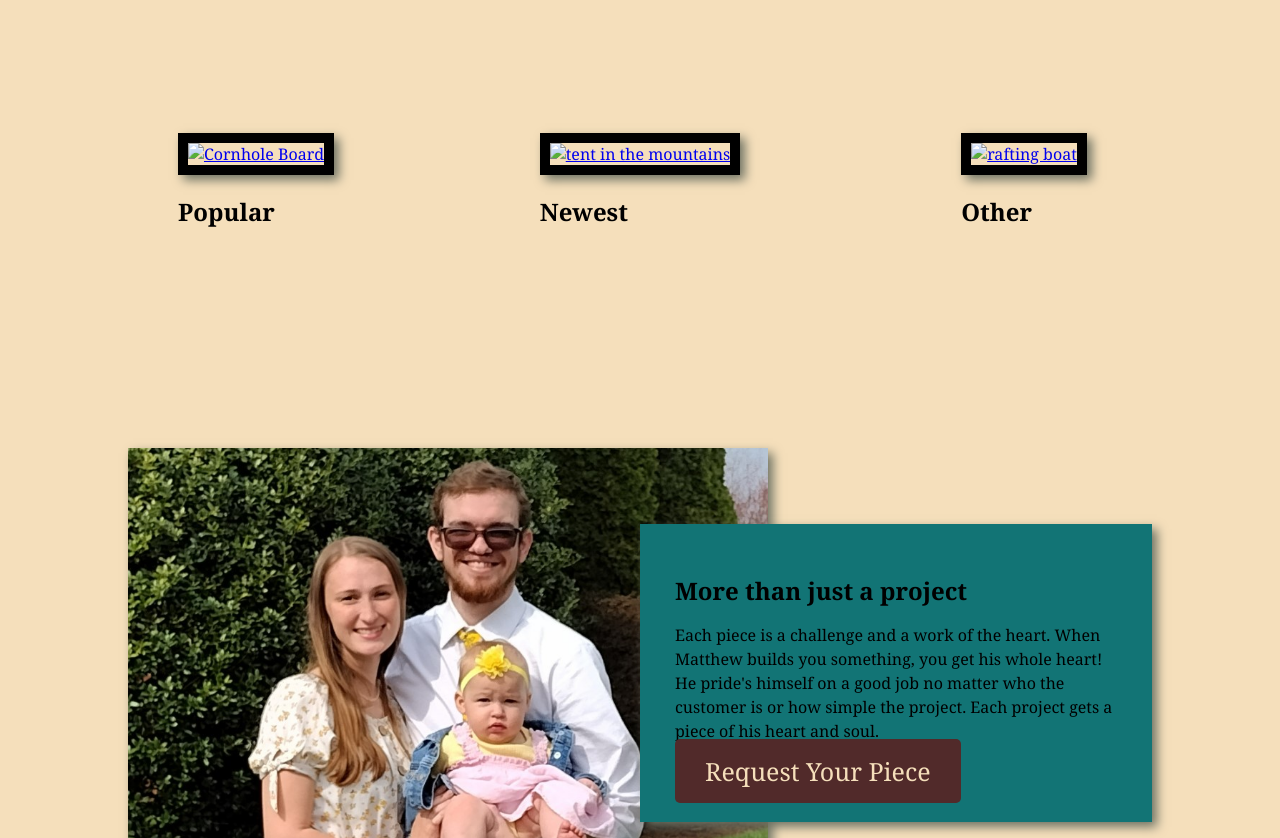
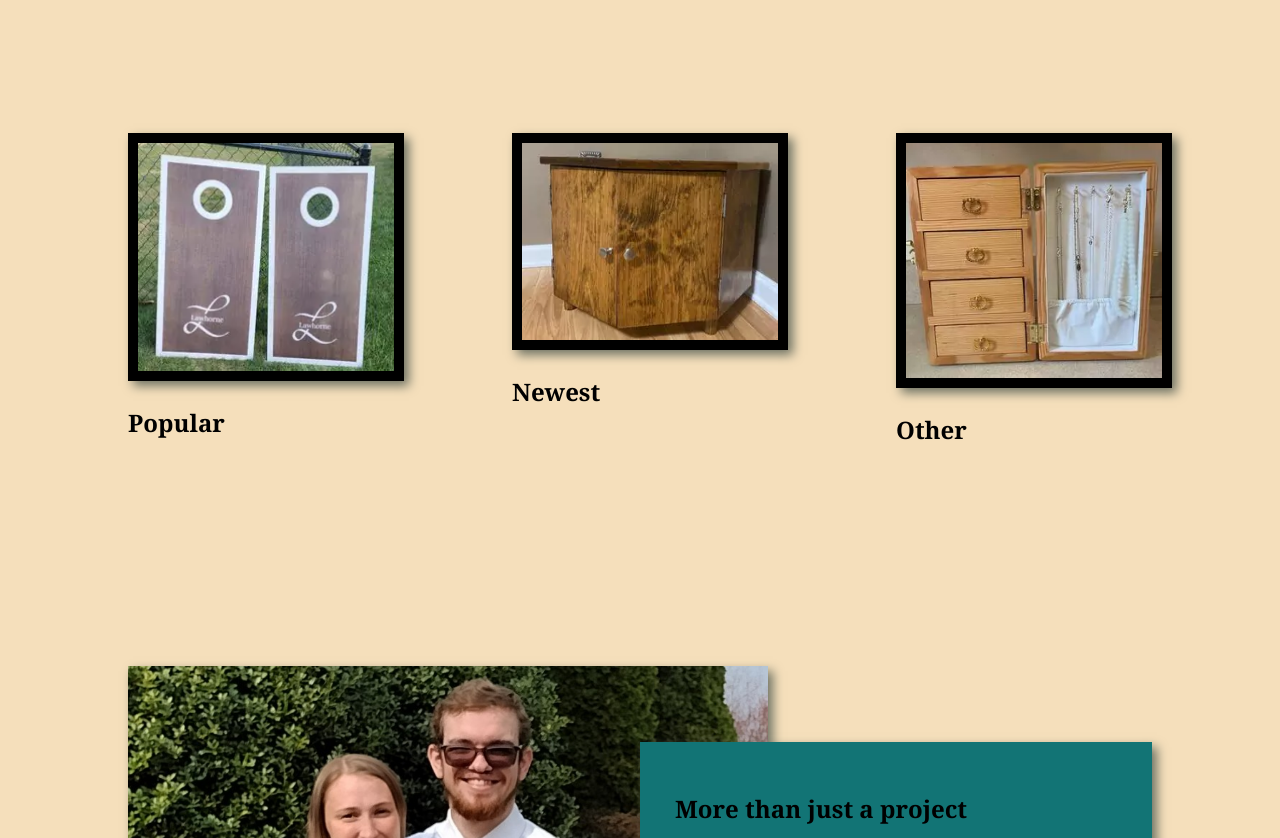
Before and after one commit to mholmes755/wdd131, a plain HTML site: page project/index.html in a window 1280 px wide. Shown: the part 840-1678 px from the top of the page. Drawn offline with Linux system fonts and the light colour scheme.

Commit message:
added images to home page.

```diff
--- a/project/index.html
+++ b/project/index.html
@@ -32,18 +32,18 @@
             </section>
         </div>
         <main class="home-grid">
-            <section class="rivers-card">
-                <a href="products.html"><img class="card-img" src="images/rivers.jpg" alt="Cornhole Board"></a>
+            <section class="cornhole-card">
+                <a href="products.html"><img class="card-img" src="images/cornhole.webp" alt="Cornhole Board"></a>
                 <!-- <img class="icon" src="images/river_icon.png" alt="river_icon"> -->
                 <h2>Popular</h2>
             </section>
-            <section class="camping-card">
-                <a href="products.html"><img class="card-img" src="images/camping.jpg" alt="tent in the mountains"></a>
+            <section class="endTable-card">
+                <a href="products.html"><img class="card-img" src="images/endTable.webp" alt="End Table"></a>
                 <!-- <img class="icon" src="images/fire_icon.png" alt="fire icon"> -->
                 <h2>Newest</h2>
             </section>
-            <section class="rapids-card">
-                <a href="products.html"><img class="card-img" src="images/rapids.jpg" alt="rafting boat"></a>
+            <section class="jewelryBox-card">
+                <a href="products.html"><img class="card-img" src="images/jewelryBox.webp" alt="Jewelry Box"></a>
                 <!-- <img class="icon" src="images/oars.png" alt="oars icon"> -->
                 <h2>Other</h2>
             </section>
--- a/project/styles/index.css
+++ b/project/styles/index.css
@@ -109,17 +109,17 @@
     }
 
 
-    .rivers-card{
+    .cornhole-card{
         margin: 200px auto;
         grid-column: 2/4;
         grid-row: 2/3;
     }
-    .camping-card{
+    .endTable-card{
         margin: 200px auto;
         grid-column: 5/7;
         grid-row: 2/3;
     }
-    .rapids-card{
+    .jewelryBox-card{
         margin: 200px auto;
         grid-column: 8/10;
         grid-row: 2/3;
```
